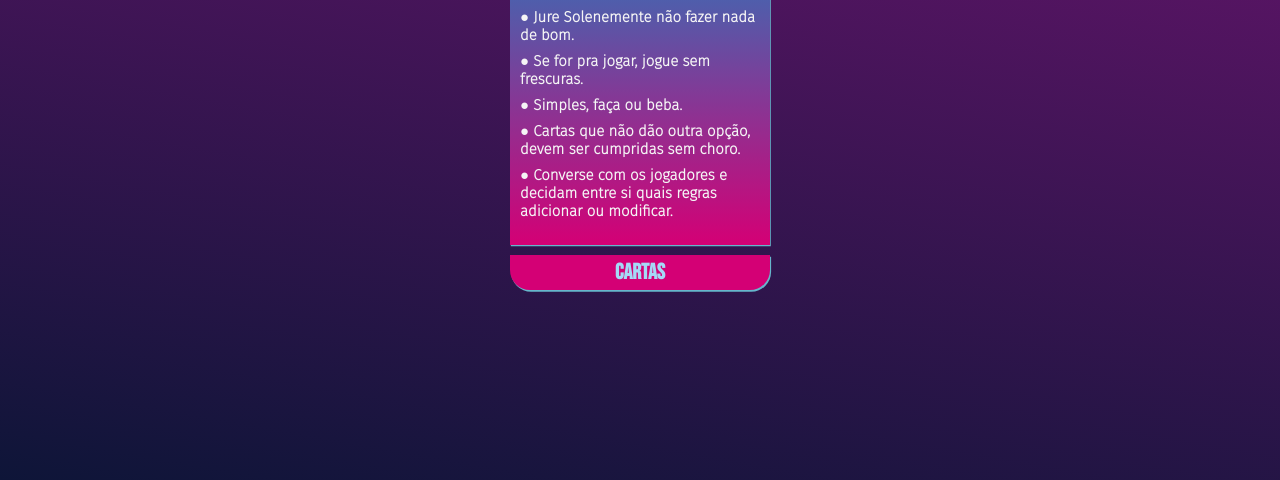
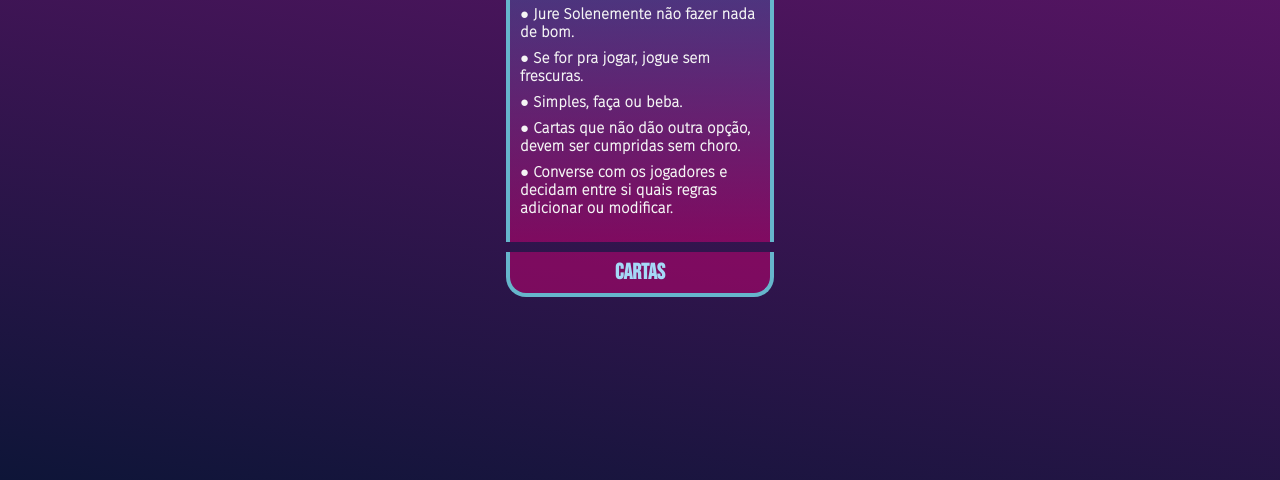
Before and after one commit to andsjoel/BiritaGame, a plain HTML site: page index.html in a window 1280 px wide. Shown: the part 320-800 px from the top of the page. Drawn offline with Linux system fonts and the light colour scheme.

Commit message:
Update style.css

```diff
--- a/assets/style/style.css
+++ b/assets/style/style.css
@@ -111,10 +111,13 @@ span:last-child {
 .rules {
   width: 260px;
   height: 280px;
-  background: linear-gradient(#3c6bb3,#d40075);
+  background: linear-gradient(#3c6cb370,#d400757a);
   border-radius: 20px 20px 0 0;
   font-weight: bold;
-  box-shadow: 0.05em 0.08em 0 rgb(102, 182, 204);
+  /* box-shadow: 0.05em 0.18em 0 rgb(1, 8, 32); */
+  border-left: 4px solid rgb(102, 182, 204);
+  border-top: 4px solid rgb(102, 182, 204);
+  border-right: 4px solid rgb(102, 182, 204);
 }
 
 .rules h4 {
@@ -134,9 +137,9 @@ span:last-child {
 }
 
 #getRandomCard {
-  width: 260px;
-  height: 35px;
-  background: #d40075;
+  width: 268px;
+  height: 45px;
+  background: #d400757a;
   font-family: 'Bebas Neue';
   font-size: 22px;
   display: flex;
@@ -146,7 +149,10 @@ span:last-child {
   color: rgb(165, 217, 247);
   border-radius: 0 0 20px 20px;
   font-weight: bold;
-  box-shadow: 0.05em 0.08em 0 rgb(102, 182, 204);
+  /* box-shadow: 0.05em 0.18em 0 rgb(1, 8, 32); */
+  border-left: 4px solid rgb(102, 182, 204);
+  border-bottom: 4px solid rgb(102, 182, 204);
+  border-right: 4px solid rgb(102, 182, 204);
 }
 
 .card{
```
